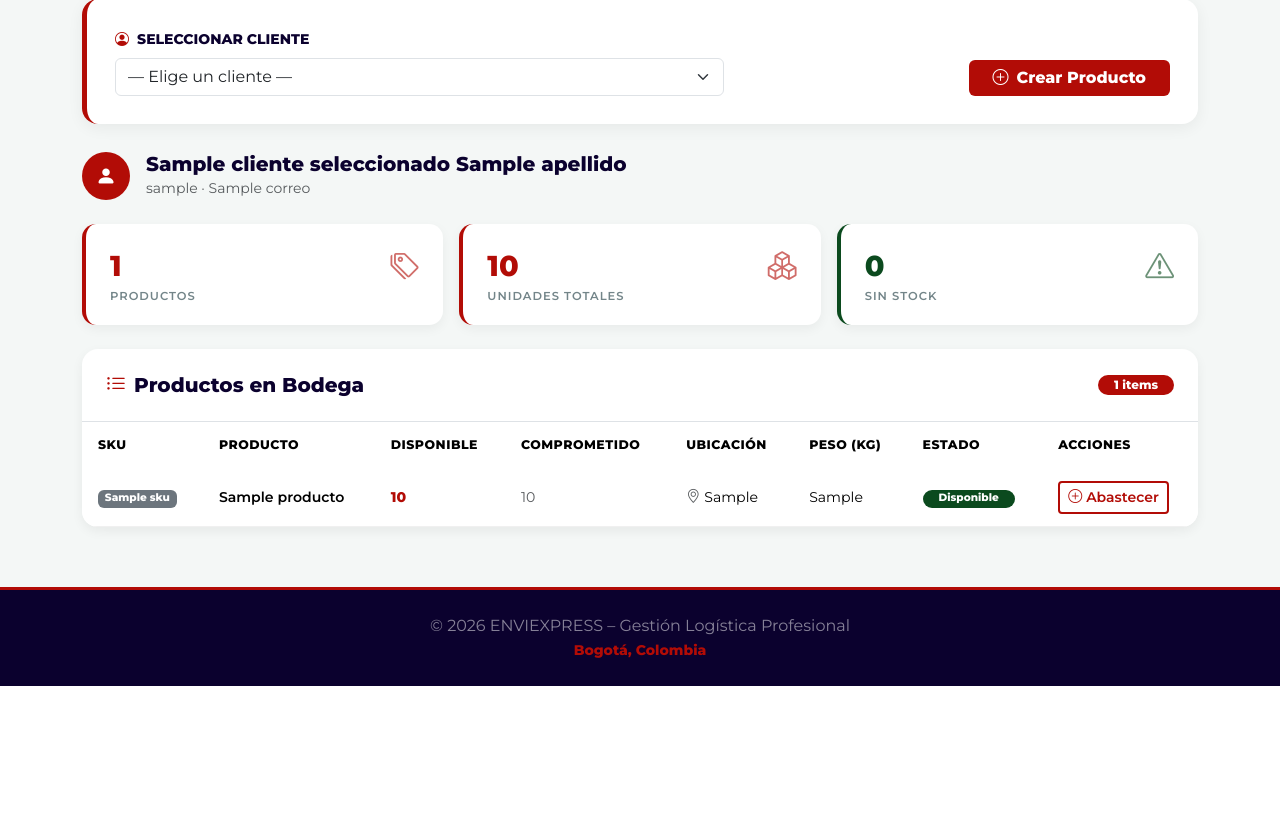
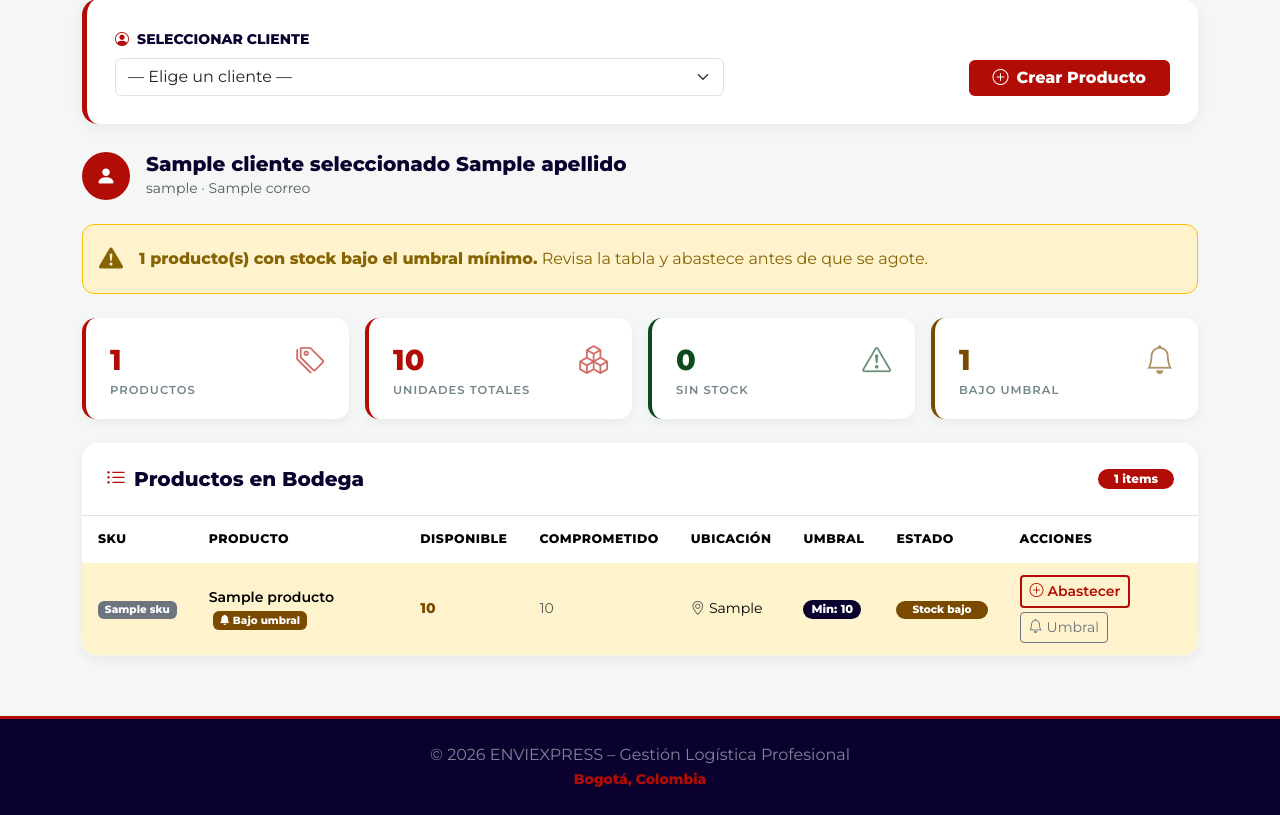
Before and after one commit to yohanyrico/enviexprespy, a FastAPI app: template templates/inventario_admin.html in a window 1280 px wide. Shown: the part 252-1067 px from the top of the page. Before the commit the page ends 938 px from the top, so only its background shows below. Run offline with FastAPI, Linux system fonts and the light colour scheme; the template is opened without the code that fills it: most values are stand-ins (such as "Sample title", 1, 10 or a date in 2020); parts of the project's set-up code (start-up, migrations or seed data) failed here and were passed over.

Commit message:
feat: inventario conectado con guias, descuento de stock y alertas

```diff
--- a/app/models/inventario.py
+++ b/app/models/inventario.py
@@ -15,6 +15,7 @@ class InventarioProducto(Base):
     peso_kg = Column(Numeric(5, 2), default=0.0)
     created_at = Column(DateTime(timezone=True), server_default=func.now())
     updated_at = Column(DateTime(timezone=True), server_default=func.now(), onupdate=func.now())
+    stock_minimo = Column(Integer, default=5)
 
 class HistorialInventario(Base):
     __tablename__ = "historial_inventario"
--- a/templates/inventario_admin.html
+++ b/templates/inventario_admin.html
@@ -29,101 +29,39 @@
     }
     .navbar-brand { font-size: 1.8rem; font-weight: 800; color: var(--milano-red) !important; }
     .navbar-brand span { color: white; }
-
-    .btn-red {
-        background: var(--milano-red);
-        color: white;
-        border: none;
-        font-weight: 700;
-        transition: 0.3s;
-    }
-    .btn-red:hover {
-        background: var(--milano-hover);
-        color: white;
-        transform: translateY(-2px);
-    }
-    .btn-outline-red {
-        border: 2px solid var(--milano-red);
-        color: var(--milano-red);
-        font-weight: 600;
-        transition: 0.3s;
-    }
-    .btn-outline-red:hover {
-        background: var(--milano-red);
-        color: white;
-    }
-
-    .section-title {
-        color: var(--chinese-black);
-        font-weight: 800;
-        text-transform: uppercase;
-        border-bottom: 2px solid var(--milano-red);
-        display: inline-block;
-        padding-bottom: 4px;
-    }
-
-    .selector-card {
-        background: white;
-        border-radius: 16px;
-        padding: 28px;
-        box-shadow: 0 4px 16px rgba(0,0,0,0.06);
-        border-left: 5px solid var(--milano-red);
-        margin-bottom: 28px;
-    }
-
-    .stat-card {
-        background: white;
-        border-radius: 14px;
-        padding: 20px 24px;
-        border-left: 4px solid var(--milano-red);
-        box-shadow: 0 4px 12px rgba(0,0,0,0.05);
-        transition: all 0.3s;
-    }
+    .btn-red { background: var(--milano-red); color: white; border: none; font-weight: 700; transition: 0.3s; }
+    .btn-red:hover { background: var(--milano-hover); color: white; transform: translateY(-2px); }
+    .btn-outline-red { border: 2px solid var(--milano-red); color: var(--milano-red); font-weight: 600; transition: 0.3s; }
+    .btn-outline-red:hover { background: var(--milano-red); color: white; }
+    .section-title { color: var(--chinese-black); font-weight: 800; text-transform: uppercase; border-bottom: 2px solid var(--milano-red); display: inline-block; padding-bottom: 4px; }
+    .selector-card { background: white; border-radius: 16px; padding: 28px; box-shadow: 0 4px 16px rgba(0,0,0,0.06); border-left: 5px solid var(--milano-red); margin-bottom: 28px; }
+    .stat-card { background: white; border-radius: 14px; padding: 20px 24px; border-left: 4px solid var(--milano-red); box-shadow: 0 4px 12px rgba(0,0,0,0.05); transition: all 0.3s; }
     .stat-card:hover { transform: translateY(-3px); box-shadow: 0 8px 24px rgba(0,0,0,0.1); }
     .stat-card .stat-number { font-size: 1.8rem; font-weight: 800; color: var(--milano-red); }
     .stat-card .stat-label  { font-size: 0.72rem; text-transform: uppercase; color: var(--slate-gray); font-weight: 600; letter-spacing: 1px; }
     .stat-card i { font-size: 1.8rem; color: var(--milano-red); opacity: 0.6; }
-
-    .table-card {
-        background: white;
-        border-radius: 16px;
-        box-shadow: 0 4px 12px rgba(0,0,0,0.06);
-        overflow: hidden;
-    }
-    .table-card .table thead {
-        background: var(--chinese-black);
-        color: white;
-    }
-    .table-card .table thead th {
-        font-weight: 700; font-size: 0.78rem;
-        text-transform: uppercase; letter-spacing: 0.5px;
-        border: none; padding: 14px 16px;
-    }
+    .table-card { background: white; border-radius: 16px; box-shadow: 0 4px 12px rgba(0,0,0,0.06); overflow: hidden; }
+    .table-card .table thead { background: var(--chinese-black); color: white; }
+    .table-card .table thead th { font-weight: 700; font-size: 0.78rem; text-transform: uppercase; letter-spacing: 0.5px; border: none; padding: 14px 16px; }
     .table-card .table tbody tr:hover { background: #f8f9fa; }
-    .table-card .table tbody td {
-        padding: 12px 16px; vertical-align: middle;
-        font-size: 0.88rem; border-color: #f0f0f0;
-    }
-
+    .table-card .table tbody td { padding: 12px 16px; vertical-align: middle; font-size: 0.88rem; border-color: #f0f0f0; }
     .badge-ok   { background: #0B4A1E; color: white; }
     .badge-bajo { background: #7A4A00; color: white; }
     .badge-cero { background: #7B0D0D; color: white; }
-
     .empty-state { text-align: center; padding: 60px 20px; color: var(--slate-gray); }
     .empty-state i { font-size: 4rem; opacity: 0.3; margin-bottom: 16px; display: block; color: var(--milano-red); }
-
-    .breadcrumb-bar {
-        background: white; border-radius: 10px;
-        padding: 10px 20px; margin-bottom: 24px;
-        box-shadow: 0 2px 8px rgba(0,0,0,0.04);
-    }
+    .breadcrumb-bar { background: white; border-radius: 10px; padding: 10px 20px; margin-bottom: 24px; box-shadow: 0 2px 8px rgba(0,0,0,0.04); }
     .breadcrumb-bar a { color: var(--milano-red); text-decoration: none; font-weight: 600; }
-
-    /* Modal */
     .modal-header { background: var(--chinese-black); color: white; }
     .modal-header .btn-close { filter: invert(1); }
+    footer { background: var(--chinese-black); border-top: 3px solid var(--milano-red); margin-top: 60px; }
 
-    footer { background: var(--chinese-black); border-top: 3px solid var(--milano-red); margin-top: 60px; }
+    /* Alerta stock bajo en tabla */
+    .alerta-stock { animation: pulseRed 2s infinite; }
+    @keyframes pulseRed {
+        0%,100% { box-shadow: 0 0 0 0 rgba(178,12,6,0); }
+        50%      { box-shadow: 0 0 0 4px rgba(178,12,6,0.2); }
+    }
 </style>
 </head>
 <body>
@@ -152,14 +90,12 @@
 
 <div class="container">
 
-    <!-- Breadcrumb -->
     <div class="breadcrumb-bar d-flex align-items-center gap-2">
         <a href="/home"><i class="bi bi-house me-1"></i>Panel</a>
         <i class="bi bi-chevron-right text-muted small"></i>
         <span class="text-muted">Inventario Clientes</span>
     </div>
 
-    <!-- Título -->
     <div class="d-flex align-items-center justify-content-between mb-4 flex-wrap gap-3">
         <div>
             <h2 class="section-title mb-1"><i class="bi bi-box-seam me-2" style="color:var(--milano-red)"></i>Inventario por Cliente</h2>
@@ -167,7 +103,7 @@
         </div>
     </div>
 
-    <!-- Selector de cliente -->
+    <!-- Selector -->
     <div class="selector-card">
         <form method="GET" action="/inventario/admin" class="row g-3 align-items-end">
             <div class="col-md-7">
@@ -196,7 +132,6 @@
 
     {% if cliente_seleccionado %}
 
-        <!-- Info del cliente -->
         <div class="d-flex align-items-center gap-3 mb-4">
             <div style="background:var(--milano-red); border-radius:50%; width:48px; height:48px; display:flex; align-items:center; justify-content:center;">
                 <i class="bi bi-person-fill text-white fs-5"></i>
@@ -208,42 +143,61 @@
         </div>
 
         {% if productos %}
-        {% set total_skus   = productos | length %}
-        {% set total_stock  = productos | sum(attribute='stock_disponible') %}
-        {% set sin_stock    = productos | selectattr('stock_disponible', 'equalto', 0) | list | length %}
+        {% set total_skus  = productos | length %}
+        {% set total_stock = productos | sum(attribute='stock_disponible') %}
+        {% set sin_stock   = productos | selectattr('stock_disponible', 'equalto', 0) | list | length %}
+        {% set bajo_minimo = [] %}
+        {% for p in productos %}{% if p.stock_minimo and p.stock_disponible <= p.stock_minimo and p.stock_disponible > 0 %}{% set _ = bajo_minimo.append(p) %}{% endif %}{% endfor %}
+
+        <!-- Alerta global si hay productos bajo mínimo -->
+        {% if bajo_minimo %}
+        <div class="alert d-flex align-items-center gap-3 mb-4"
+             style="background:#fff3cd; border:1.5px solid #ffc107; border-radius:12px; color:#856404;">
+            <i class="bi bi-exclamation-triangle-fill fs-4"></i>
+            <div>
+                <strong>{{ bajo_minimo | length }} producto(s) con stock bajo el umbral mínimo.</strong>
+                Revisa la tabla y abastece antes de que se agote.
+            </div>
+        </div>
+        {% endif %}
 
         <!-- Stats -->
         <div class="row g-3 mb-4">
-            <div class="col-6 col-md-4">
+            <div class="col-6 col-md-3">
                 <div class="stat-card">
                     <div class="d-flex justify-content-between align-items-start">
-                        <div>
-                            <div class="stat-number">{{ total_skus }}</div>
-                            <div class="stat-label">Productos</div>
-                        </div>
+                        <div><div class="stat-number">{{ total_skus }}</div><div class="stat-label">Productos</div></div>
                         <i class="bi bi-tags"></i>
                     </div>
                 </div>
             </div>
-            <div class="col-6 col-md-4">
+            <div class="col-6 col-md-3">
                 <div class="stat-card">
                     <div class="d-flex justify-content-between align-items-start">
-                        <div>
-                            <div class="stat-number">{{ total_stock }}</div>
-                            <div class="stat-label">Unidades Totales</div>
-                        </div>
+                        <div><div class="stat-number">{{ total_stock }}</div><div class="stat-label">Unidades Totales</div></div>
                         <i class="bi bi-boxes"></i>
                     </div>
                 </div>
             </div>
-            <div class="col-6 col-md-4">
-                <div class="stat-card" style="border-left-color: {% if sin_stock > 0 %}#7B0D0D{% else %}#0B4A1E{% endif %}">
+            <div class="col-6 col-md-3">
+                <div class="stat-card" style="border-left-color:{% if sin_stock > 0 %}#7B0D0D{% else %}#0B4A1E{% endif %}">
                     <div class="d-flex justify-content-between align-items-start">
                         <div>
-                            <div class="stat-number" style="color: {% if sin_stock > 0 %}#7B0D0D{% else %}#0B4A1E{% endif %}">{{ sin_stock }}</div>
+                            <div class="stat-number" style="color:{% if sin_stock > 0 %}#7B0D0D{% else %}#0B4A1E{% endif %}">{{ sin_stock }}</div>
                             <div class="stat-label">Sin Stock</div>
                         </div>
-                        <i class="bi bi-exclamation-triangle" style="color: {% if sin_stock > 0 %}#7B0D0D{% else %}#0B4A1E{% endif %}"></i>
+                        <i class="bi bi-exclamation-triangle" style="color:{% if sin_stock > 0 %}#7B0D0D{% else %}#0B4A1E{% endif %}"></i>
+                    </div>
+                </div>
+            </div>
+            <div class="col-6 col-md-3">
+                <div class="stat-card" style="border-left-color:{% if bajo_minimo %}#7A4A00{% else %}#0B4A1E{% endif %}">
+                    <div class="d-flex justify-content-between align-items-start">
+                        <div>
+                            <div class="stat-number" style="color:{% if bajo_minimo %}#7A4A00{% else %}#0B4A1E{% endif %}">{{ bajo_minimo | length }}</div>
+                            <div class="stat-label">Bajo Umbral</div>
+                        </div>
+                        <i class="bi bi-bell" style="color:{% if bajo_minimo %}#7A4A00{% else %}#0B4A1E{% endif %}"></i>
                     </div>
                 </div>
             </div>
@@ -264,17 +218,27 @@
                             <th>Disponible</th>
                             <th>Comprometido</th>
                             <th>Ubicación</th>
-                            <th>Peso (kg)</th>
+                            <th>Umbral</th>
                             <th>Estado</th>
                             <th>Acciones</th>
                         </tr>
                     </thead>
                     <tbody>
                         {% for p in productos %}
-                        <tr>
+                        {% set bajo_umbral = p.stock_minimo and p.stock_disponible <= p.stock_minimo and p.stock_disponible > 0 %}
+                        <tr {% if bajo_umbral %}class="table-warning"{% endif %}>
                             <td><span class="badge bg-secondary">{{ p.sku }}</span></td>
-                            <td class="fw-semibold">{{ p.nombre }}</td>
-                            <td class="fw-bold" style="color:var(--milano-red)">{{ p.stock_disponible }}</td>
+                            <td class="fw-semibold">
+                                {{ p.nombre }}
+                                {% if bajo_umbral %}
+                                <span class="badge ms-1" style="background:#7A4A00; font-size:0.65rem;">
+                                    <i class="bi bi-bell-fill"></i> Bajo umbral
+                                </span>
+                                {% endif %}
+                            </td>
+                            <td class="fw-bold" style="color:{% if p.stock_disponible == 0 %}#7B0D0D{% elif bajo_umbral %}#7A4A00{% else %}var(--milano-red){% endif %}">
+                                {{ p.stock_disponible }}
+                            </td>
                             <td class="text-muted">{{ p.stock_comprometido or 0 }}</td>
                             <td>
                                 {% if p.ubicacion_bodega %}
@@ -283,21 +247,32 @@
                                     <span class="text-muted">—</span>
                                 {% endif %}
                             </td>
-                            <td>{{ p.peso_kg or '—' }}</td>
+                            <td>
+                                <span class="badge rounded-pill px-2"
+                                      style="background:{% if p.stock_minimo %}#0b012e{% else %}#aaa{% endif %}; font-size:0.72rem;">
+                                    Min: {{ p.stock_minimo or 5 }}
+                                </span>
+                            </td>
                             <td>
                                 {% if p.stock_disponible == 0 %}
                                     <span class="badge badge-cero rounded-pill px-3">Sin stock</span>
-                                {% elif p.stock_disponible <= 5 %}
+                                {% elif bajo_umbral %}
                                     <span class="badge badge-bajo rounded-pill px-3">Stock bajo</span>
                                 {% else %}
                                     <span class="badge badge-ok rounded-pill px-3">Disponible</span>
                                 {% endif %}
                             </td>
                             <td>
-                                <button class="btn btn-sm btn-outline-red"
-                                    onclick="abastecer({{ p.id }}, '{{ p.sku }}', '{{ p.nombre }}', {{ cliente_seleccionado.id_usuario }})">
-                                    <i class="bi bi-plus-circle me-1"></i>Abastecer
-                                </button>
+                                <div class="d-flex gap-1 flex-wrap">
+                                    <button class="btn btn-sm btn-outline-red"
+                                        onclick="abastecer({{ p.id }}, '{{ p.sku }}', '{{ p.nombre }}', {{ cliente_seleccionado.id_usuario }})">
+                                        <i class="bi bi-plus-circle me-1"></i>Abastecer
+                                    </button>
+                                    <button class="btn btn-sm btn-outline-secondary"
+                                        onclick="editarUmbral({{ p.id }}, '{{ p.nombre }}', {{ p.stock_minimo or 5 }})">
+                                        <i class="bi bi-bell me-1"></i>Umbral
+                                    </button>
+                                </div>
                             </td>
                         </tr>
                         {% endfor %}
@@ -317,7 +292,6 @@
         {% endif %}
 
     {% else %}
-    <!-- Sin cliente seleccionado -->
     <div class="table-card mb-5">
         <div class="empty-state">
             <i class="bi bi-person-circle"></i>
@@ -354,6 +328,14 @@
                     <div class="mb-3">
                         <label class="form-label fw-bold small">Ubicación en Bodega <span class="text-muted">(opcional)</span></label>
                         <input type="text" name="ubicacion" class="form-control" placeholder="Ej: Estante A3">
+                    </div>
+                    <div class="mb-3">
+                        <label class="form-label fw-bold small">
+                            <i class="bi bi-bell me-1"></i>Umbral mínimo de alerta
+                        </label>
+                        <input type="number" name="stock_minimo" class="form-control" min="0" value="5"
+                               placeholder="Unidades mínimas antes de alertar">
+                        <small class="text-muted">Se enviará alerta cuando el stock baje de este número.</small>
                     </div>
                 </div>
                 <div class="modal-footer">
@@ -399,6 +381,31 @@
     </div>
 </div>
 
+<!-- Modal Umbral -->
+<div class="modal fade" id="modalUmbral" tabindex="-1">
+    <div class="modal-dialog modal-sm">
+        <div class="modal-content">
+            <div class="modal-header">
+                <h5 class="modal-title"><i class="bi bi-bell me-2"></i>Umbral de Alerta</h5>
+                <button type="button" class="btn-close" data-bs-dismiss="modal"></button>
+            </div>
+            <div class="modal-body">
+                <p class="small text-muted mb-1">Producto:</p>
+                <p class="fw-bold mb-3" id="umbralNombre"></p>
+                <label class="form-label fw-bold small">Stock mínimo antes de alertar</label>
+                <input type="number" id="umbralValor" class="form-control" min="0" value="5">
+                <small class="text-muted">Se notificará por correo al cliente y en el panel.</small>
+            </div>
+            <div class="modal-footer">
+                <button type="button" class="btn btn-secondary btn-sm" data-bs-dismiss="modal">Cancelar</button>
+                <button type="button" class="btn btn-red btn-sm px-4" onclick="guardarUmbral()">
+                    <i class="bi bi-check-circle me-1"></i>Guardar
+                </button>
+            </div>
+        </div>
+    </div>
+</div>
+
 <footer class="text-center py-4">
     <div class="container">
         <p class="mb-0 opacity-50 text-white">© 2026 ENVIEXPRESS – Gestión Logística Profesional</p>
@@ -416,6 +423,34 @@ function abastecer(id, sku, nombre, clienteId) {
     document.getElementById('formAbastecer').action = '/inventario/abastecer/' + clienteId;
     new bootstrap.Modal(document.getElementById('modalAbastecer')).show();
 }
+
+let umbralProductoId = null;
+function editarUmbral(id, nombre, minimo) {
+    umbralProductoId = id;
+    document.getElementById('umbralNombre').textContent = nombre;
+    document.getElementById('umbralValor').value = minimo;
+    new bootstrap.Modal(document.getElementById('modalUmbral')).show();
+}
+
+async function guardarUmbral() {
+    if (!umbralProductoId) return;
+    const val = parseInt(document.getElementById('umbralValor').value);
+    try {
+        const res = await fetch(`/inventario/api/umbral/${umbralProductoId}`, {
+            method: 'POST',
+            headers: { 'Content-Type': 'application/json' },
+            body: JSON.stringify({ stock_minimo: val })
+        });
+        if (res.ok) {
+            bootstrap.Modal.getInstance(document.getElementById('modalUmbral')).hide();
+            location.reload();
+        } else {
+            alert('Error al guardar el umbral');
+        }
+    } catch(e) {
+        alert('Error de conexión');
+    }
+}
 </script>
 </body>
 </html>
```
Also changed, not shown: app/controllers/EnvioController.py (+13 -0 lines).
